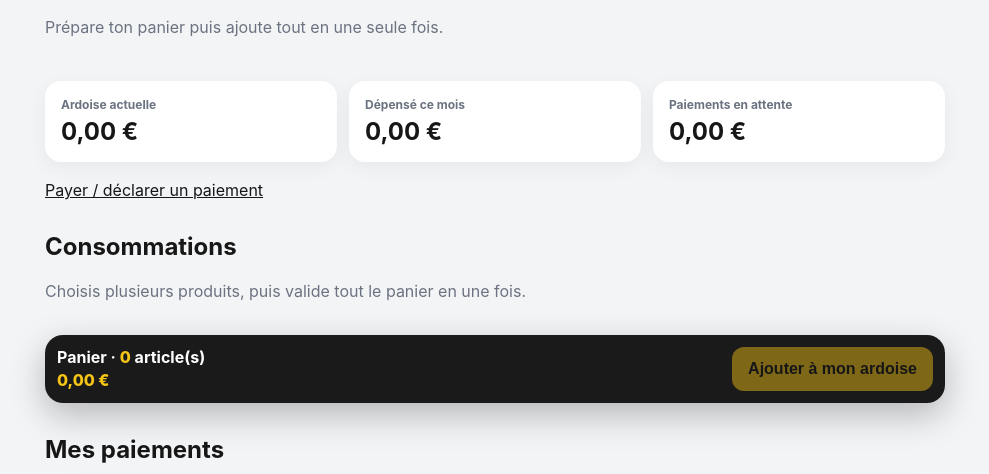
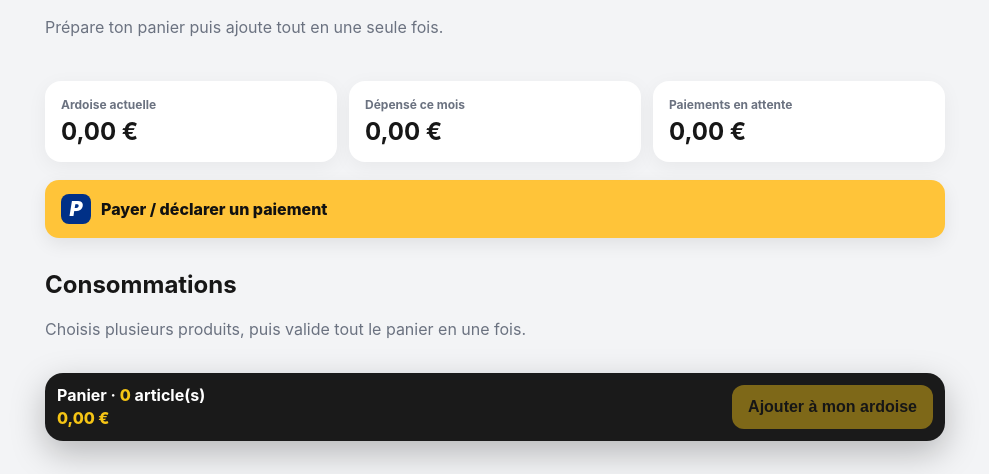
Before and after one commit to Lyhard9696/popote-bravo, a Flask app: page /dashboard in a window 1280 px wide. Shown: the part 193-667 px from the top of the page, without its empty margins (145-1134 px from the left). Run offline with Flask 3, Linux system fonts and the light colour scheme; the visitor is signed in with stand-in values (Sample User, id 1); data comes from the database, SQL or seed files in the repository; data that the repository does not hold is empty.

Commit message:
Popote Bravo V6.6.1 bouton PayPal

```diff
--- a/static/style.css
+++ b/static/style.css
@@ -1149,3 +1149,62 @@ button:active,
   .ticket-cancel-btn { width: 100%; }
   .ticket-items { margin-left: 0; }
 }
+
+
+/* V6.6.1 — bouton PayPal restauré */
+.paypal-home-button {
+  display: flex;
+  align-items: center;
+  justify-content: space-between;
+  gap: 12px;
+  min-height: 54px;
+  padding: 14px 16px;
+  border-radius: 14px;
+  text-decoration: none;
+  background: #ffc439;
+  color: #111;
+  font-weight: 850;
+  box-shadow: 0 6px 18px rgba(0,0,0,.08);
+}
+
+.paypal-home-main {
+  display: inline-flex;
+  align-items: center;
+  gap: 10px;
+  min-width: 0;
+}
+
+.paypal-home-logo {
+  width: 30px;
+  height: 30px;
+  display: inline-grid;
+  place-items: center;
+  border-radius: 8px;
+  background: #003087;
+  color: #fff;
+  font-style: italic;
+  font-weight: 900;
+  font-size: 20px;
+  line-height: 1;
+  flex: 0 0 auto;
+}
+
+.paypal-home-button b {
+  flex: 0 0 auto;
+  padding: 5px 8px;
+  border-radius: 999px;
+  background: #111;
+  color: #fff;
+  font-size: 11px;
+}
+
+.paypal-home-button:active {
+  transform: scale(.985);
+}
+
+@media (max-width: 520px) {
+  .paypal-home-button {
+    align-items: flex-start;
+    flex-direction: column;
+  }
+}
--- a/templates/dashboard.html
+++ b/templates/dashboard.html
@@ -60,10 +60,13 @@
   {% endif %}
 
   <div class="quick-payment">
-    <a class="button-link payment-button-with-badge" href="{{ url_for('declare_payment') }}">
-      <span>Payer / déclarer un paiement</span>
+    <a class="paypal-home-button payment-button-with-badge" href="{{ url_for('declare_payment') }}">
+      <span class="paypal-home-main">
+        <span class="paypal-home-logo" aria-hidden="true">P</span>
+        <span>Payer / déclarer un paiement</span>
+      </span>
       {% if pending_claim_count %}
-        <b>• {{ pending_claim_count }} en attente</b>
+        <b>{{ pending_claim_count }} en attente</b>
       {% endif %}
     </a>
   </div>
```
Also changed, not shown: README.md.
